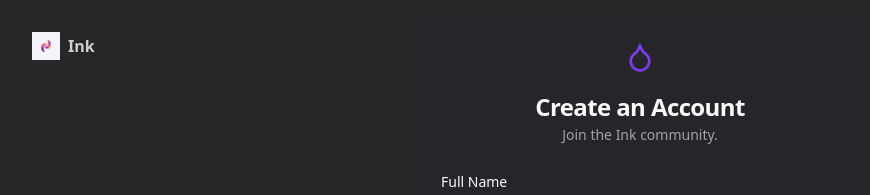
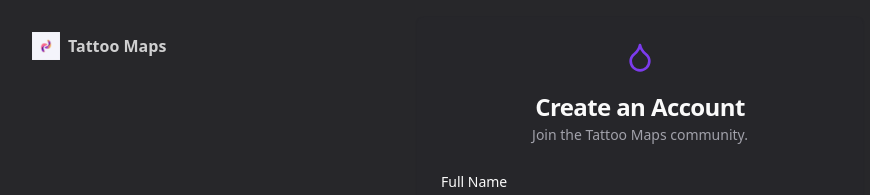
Before and after one commit to Hash0utlaw/Ink, a Next.js app: page /signup in a window 1280 px wide. Shown: the top 195 px of the page, without its empty margins (0-870 px from the left). Built offline with nearby package versions, Linux system fonts and the light colour scheme.

Commit message:
Add new files
Co-authored-by: Adam Stover <101157229+Hash0utlaw@users.noreply.github.com>

```diff
--- a/app/(auth)/layout.tsx
+++ b/app/(auth)/layout.tsx
@@ -7,8 +7,8 @@ export default function AuthLayout({ children }: { children: React.ReactNode })
     <div className="flex min-h-screen flex-col items-center justify-center bg-secondary p-4">
       <div className="absolute top-8 left-8">
         <Link href="/" className="flex items-center space-x-2 text-foreground/80 hover:text-foreground">
-          <Image src="/logo.png" alt="Ink Logo" width={28} height={28} />
-          <span className="font-bold">Ink</span>
+          <Image src="/logo.png" alt="Tattoo Maps Logo" width={28} height={28} />
+          <span className="font-bold">Tattoo Maps</span>
         </Link>
       </div>
       {children}
--- a/components/auth/auth-form.tsx
+++ b/components/auth/auth-form.tsx
@@ -45,7 +45,7 @@ export function AuthForm({ mode }: AuthFormProps) {
   }
 
   const title = mode === "login" ? "Welcome Back" : "Create an Account"
-  const description = mode === "login" ? "Sign in to access your dashboard." : "Join the Ink community."
+  const description = mode === "login" ? "Sign in to access your dashboard." : "Join the Tattoo Maps community."
 
   return (
     <Card className="w-full max-w-md bg-muted/50 border-border/50">
```
